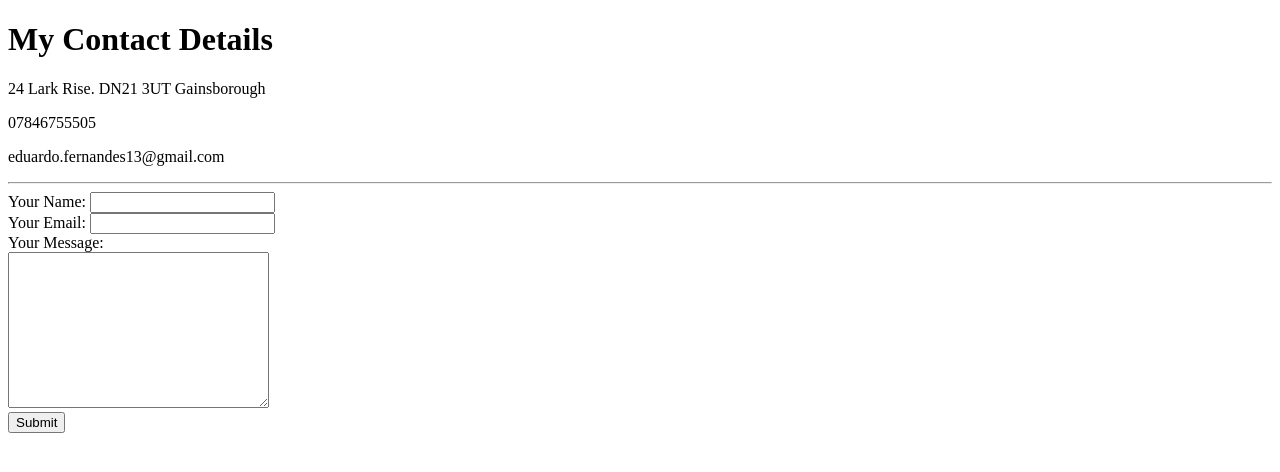
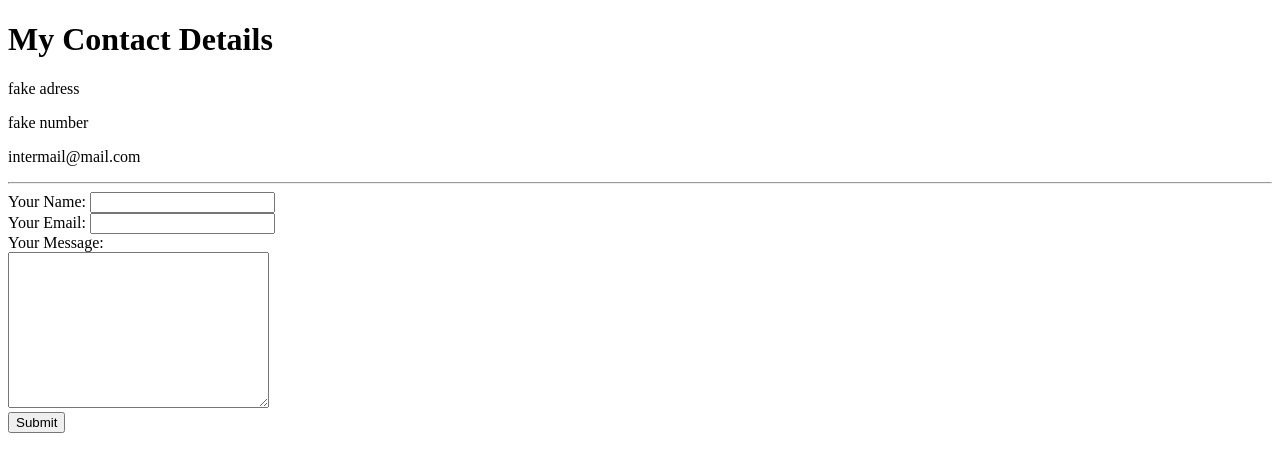
Before and after one commit to OhBarata/cv, a plain HTML site: page contact.html in a window 1280 px wide. Drawn offline with Linux system fonts and the light colour scheme.

Commit message:
Update contact.html

```diff
--- a/contact.html
+++ b/contact.html
@@ -8,9 +8,9 @@
 
 <body>
   <h1>My Contact Details</h1>
-  <p>24 Lark Rise. DN21 3UT Gainsborough</p>
-  <p>07846755505</p>
-  <p>eduardo.fernandes13@gmail.com</p>
+  <p>fake adress</p>
+  <p>fake number</p>
+  <p>intermail@mail.com</p>
 <hr>
   <form action="mailto:eduardo.fernandes13@gmail.com" method="post">
     <label for="">Your Name:</label>
```
